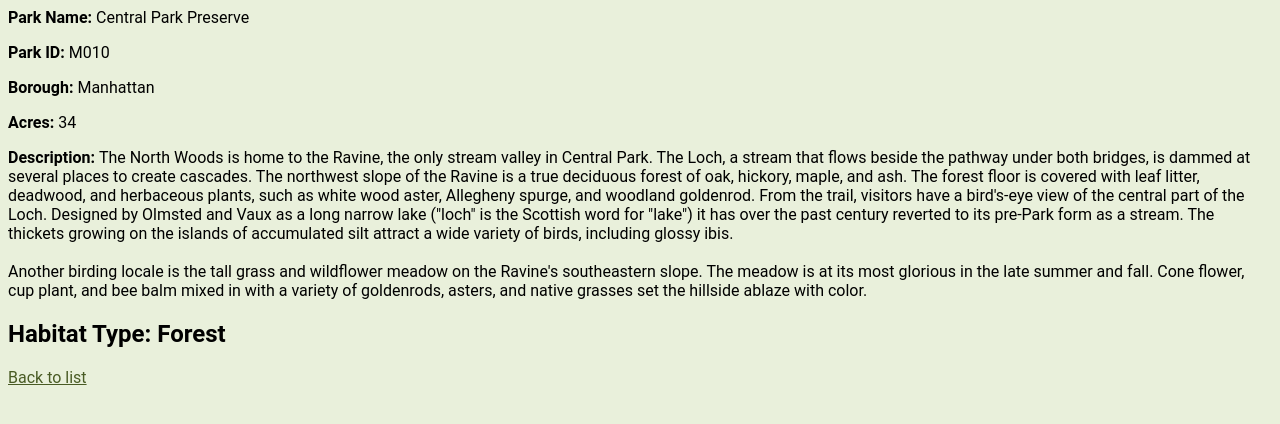
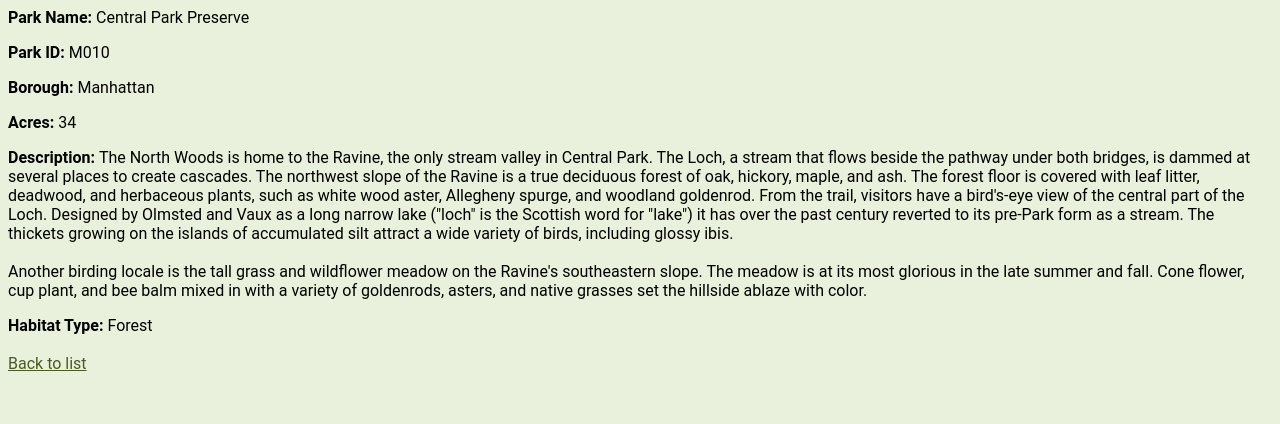
Before and after one commit to annabellamelvin/annabellamelvin.github.io, a Jekyll site: the page Nature_Preserves/parks/M010_34.html, which Jekyll copies as it is, in a window 1280 px wide. Shown: the top 424 px of the page. Built offline with Jekyll 4.4.1, drawn with Linux system fonts in a browser that asks for light colours.

```diff
--- a/Nature_Preserves/parks/M010_34.html
+++ b/Nature_Preserves/parks/M010_34.html
@@ -28,6 +28,6 @@
          cup plant, and bee balm mixed in with a variety of goldenrods, asters, and native
          grasses set the hillside ablaze with color.
       </p>
-      <h2><b>Habitat Type: </b>Forest
+      <p><b>Habitat Type: </b>Forest<br/><br/>
       </h2><a href="https://annabellamelvin.github.io/Nature_Preserves/Parks.html">Back to list</a></body>
 </html>
```
